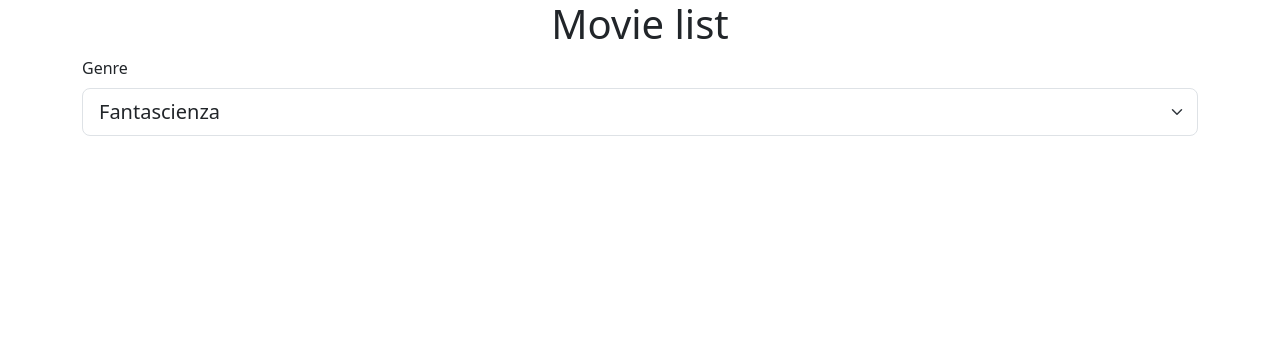
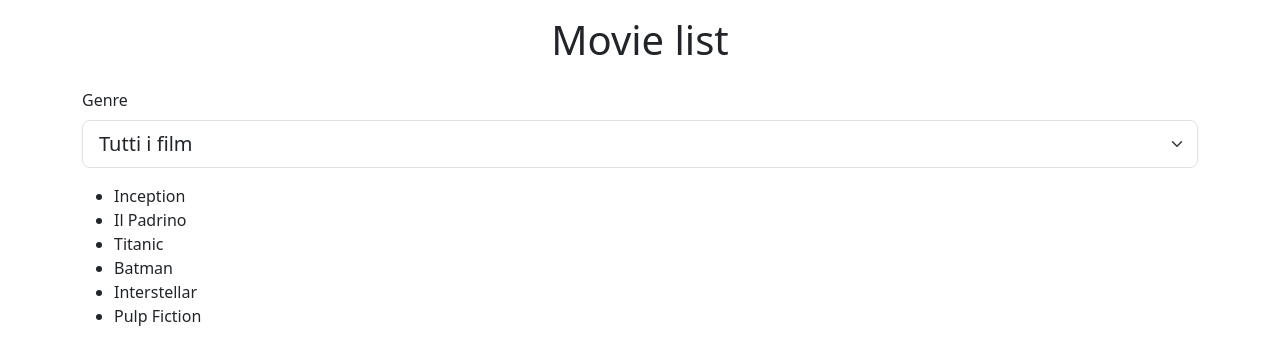
Before and after one commit to pietrobertino/react-movie-filter, a React (Vite) app: page / in a window 1280 px wide. Shown: the top 360 px of the page. Built offline with nearby package versions, Linux system fonts and the light colour scheme.

Commit message:
complete selection feature

```diff
--- a/src/App.jsx
+++ b/src/App.jsx
@@ -11,23 +11,46 @@ const movies = [
 
 function App() {
 
+  const [movieList, setMovieList] = useState(movies);
+  const [filteredList, setFilteredList] = useState([]);
+  const [selectedGenre, setSelectedGenre] = useState("");
+
+
+  useEffect(() => {
+    //dobbiamo fare in modo che a seconda del filtro scelto, la filtered list cambi
+    const newList = movieList.filter((movie) => movie.genre.toLowerCase().includes(selectedGenre))
+    setFilteredList(newList)
+
+  }, [movieList, selectedGenre])
+
   return (
     <>
       <div className="container">
-        <h1 className=" text-center">Movie list</h1>
+
+        <h1 className=" text-center py-3">Movie list</h1>
+
         <div className="mb-3">
           <label htmlFor="genres" className="form-label">Genre</label>
           <select
             className="form-select form-select-lg"
             name="genres"
             id="genres"
+            onChange={(e) => setSelectedGenre(e.target.value)}
           >
+            {/* dobbiamo capire come fare in modo che le opzioni siano collegate con selectedGenre */}
+            <option value="">Tutti i film</option>
             <option value="fantascienza">Fantascienza</option>
             <option value="thriller">Thriller</option>
             <option value="romantico">Romantico</option>
             <option value="azione">Azione</option>
           </select>
         </div>
+
+        <ul>
+          {filteredList.map((movie) => (
+            <li key={movie.title}>{movie.title}</li>
+          ))}
+        </ul>
 
       </div>
 
```
